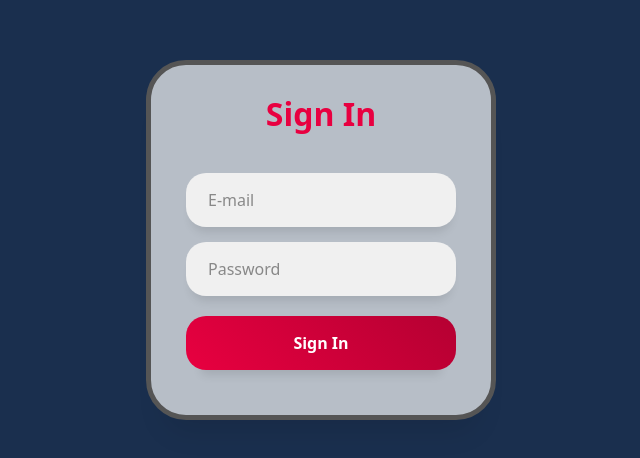
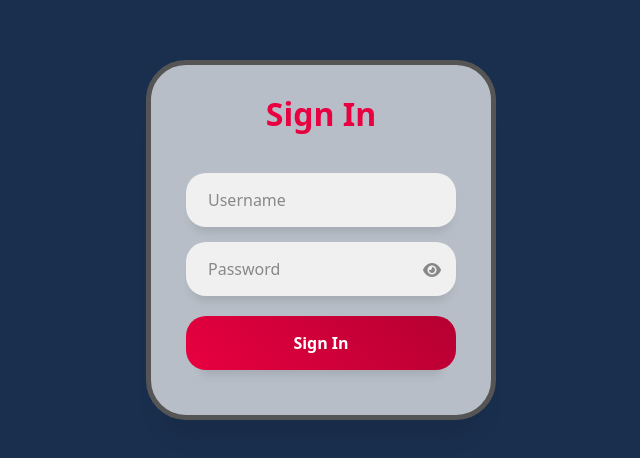
Before and after one commit to Balaramreddy183/yamaguchi-master, an Angular app: page /admin/login in a window 1280 px wide. Shown: the part 160-618 px from the top of the page, without its empty margins (319-959 px from the left). Built offline with nearby package versions, Linux system fonts and the light colour scheme.

Commit message:
"Updated admin login component with password visibility toggle and refactored hosting cache files"

```diff
--- a/src/app/components/auth/admin-login/admin-login.component.css
+++ b/src/app/components/auth/admin-login/admin-login.component.css
@@ -230,3 +230,21 @@
         box-shadow: .2em -.2em 0 0 currentcolor;
     }
 }
+
+.password-container {
+    position: relative;
+}
+
+.password-container .fa-solid {
+    position: absolute;
+    right: 15px;
+    top: 50%;
+    bottom: 50%;
+    transform: translateY(-50%);
+    cursor: pointer;
+    color: #888888;
+}
+
+.password-container .fa-solid:hover {
+    color: #000000;
+}
--- a/src/app/components/auth/admin-login/admin-login.component.html
+++ b/src/app/components/auth/admin-login/admin-login.component.html
@@ -1,10 +1,13 @@
 <div class="container-bg">
     <div class="container">
         <div class="heading">Sign In</div>
-        <form [formGroup]="loginForm" (ngSubmit)="onSubmit()" class="form">
-            <input formControlName="username" required class="input" type="email" placeholder="E-mail">
-            <input formControlName="password" required class="input" type="password" placeholder="Password">
-            <input class="login-button" type="submit" value="Sign In">
+        <form [formGroup]="loginForm" class="form">
+            <input formControlName="username" required class="input" type="text" placeholder="Username">
+            <div class="password-container">
+                <input formControlName="password" required class="input" [type]="passwordFieldType" placeholder="Password">
+                <i class="fa-solid" [ngClass]="passwordFieldType === 'password' ? 'fa-eye' : 'fa-eye-slash'" (click)="togglePasswordVisibility()"></i>
+            </div>
+            <input class="login-button" type="submit" (click)="onSubmit()" value="Sign In">
         </form>
         <!-- <div *ngIf="errorMessage" class="error-message">{{ errorMessage }}</div> -->
     </div>
--- a/src/app/components/auth/admin-login/admin-login.component.ts
+++ b/src/app/components/auth/admin-login/admin-login.component.ts
@@ -16,6 +16,8 @@ export class AdminLoginComponent {
   loginForm: FormGroup;
   errorMessage: string = '';
   isLoading: boolean = false;
+  passwordFieldType: string = 'password';
+
   constructor(
     private authService: AuthService,
     private router: Router,
@@ -25,6 +27,10 @@ export class AdminLoginComponent {
       username: ['', Validators.required],
       password: ['', Validators.required]
     });
+  }
+
+  togglePasswordVisibility() {
+    this.passwordFieldType = this.passwordFieldType === 'password' ? 'text' : 'password';
   }
 
   onSubmit(): void {
```
